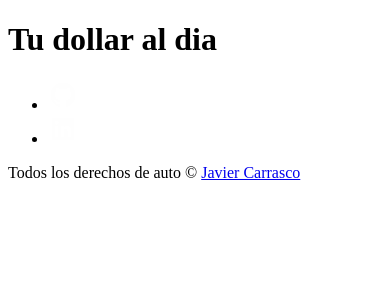
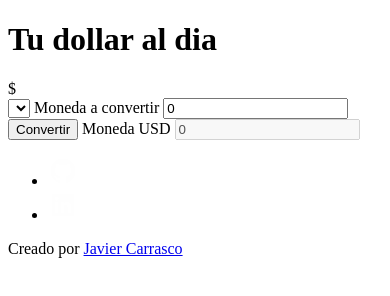
Before and after one commit to JavierCarrasco08/tu-dollar-al-dia, a website built with Vite: page index.html in a window 390 px wide. Built offline with nearby package versions, Linux system fonts and the light colour scheme; a web font is replaced by a local one.

Commit message:
feat: Structuring HTML with responsive layouts and semantic tags

```diff
--- a/index.html
+++ b/index.html
@@ -8,7 +8,7 @@
     <meta name="copyright" content="Javier Carrasco" />
     <meta
       name="description"
-      content="Esta es una aplicación para saber el precio del dollar en tu moneda natal, o en otras monedas internacionales. También podrías hacer conversion entre otros monedas." />
+      content="Esta es una aplicación para saber el precio del dollar en tu moneda natal, o en otras monedas internacionales. Funciona para las monedas de America del sur." />
     <meta
       name="keywords"
       content="Dollar, monedas, conversion, cambios, tasas, bolivares, dinero" />
@@ -47,9 +47,54 @@
       id="app"
       class="max-w-7xl ml-auto mr-auto overflow-x-hidden w-full h-full relative z-20 flex flex-col">
       <header class="p-3 flex-grow-0">
-        <h1 class="text-2xl font-bold">Tu dollar al dia</h1>
+        <h1 class="text-3xl font-bold sm:text-5xl 3xl:text-5xl">
+          Tu dollar al dia
+        </h1>
       </header>
-      <main class="flex-grow"></main>
+      <main
+        class="flex-grow flex flex-col items-center justify-center gap-4 sm:gap-8">
+        <div
+          class="flex items-center justify-center w-28 h-28 bg-dollar rounded-full sm:w-36 sm:h-36 2xl:w-44 2xl:h-44 3xl:w-48 3xl:h-48">
+          <span class="text-7xl sm:text-8xl 2xl:text-9xl 3xl:text-[136px]"
+            >&dollar;</span
+          >
+        </div>
+        <form
+          class="flex flex-col items-center gap-4 sm:w-2/5 sm:gap-8 2xl:w-3/5">
+          <div class="flex justify-center items-end gap-3 sm:w-full">
+            <select
+              name="country"
+              class="bg-background border-text border-solid border-2 focus:border-blue transition-colors duration-500 outline-none cursor-pointer text-text rounded sm:px-3 2xl:py-1 2xl:text-xl 3xl:text-2xl"
+              required></select>
+            <label
+              for="from"
+              class="flex flex-col sm:w-3/4 2xl:text-xl 3xl:text-2xl">
+              Moneda a convertir
+              <input
+                type="text"
+                name="from"
+                id="from"
+                value="0"
+                class="bg-transparent border-b-2 border-b-text border-b-solid text-lg outline-none transition-colors duration-500 focus:border-b-blue 2xl:text-2xl 2xl:border-b-4 3xl:text-3xl"
+                required />
+            </label>
+          </div>
+          <input
+            type="submit"
+            value="Convertir"
+            class="font-semibold bg-blue px-5 py-2 rounded border-transparent border-2 transition-colors duration-500 border-solid focus:border-text outline-none cursor-pointer 2xl:text-xl 3xl:text-3xl" />
+          <label for="to" class="flex flex-col w-full 2xl:text-xl 3xl:text-2xl">
+            Moneda USD
+            <input
+              type="text"
+              name="to"
+              id="to"
+              class="bg-transparent border-b-2 border-b-text border-b-solid text-lg transition-colors duration-500 xl:hover:border-b-blue 2xl:text-2xl 2xl:border-b-4 3xl:text-3xl"
+              value="0"
+              disabled="disabled" />
+          </label>
+        </form>
+      </main>
       <footer class="flex-grow-0 p-3">
         <ul class="w-full flex gap-2 pr-2 items-center justify-end mb-2">
           <li class="">
@@ -62,7 +107,7 @@
               <img
                 src="./src/assets/github.svg"
                 alt="Presionar aquí para ir a mi perfil de Github"
-                class="" />
+                class="sm:w-10 sm:h-10 xl:hover:-translate-y-2 transition-transform duration-500 2xl:w-12 2xl:h-12 3xl:w-16 3xl:h-16" />
             </a>
           </li>
           <li class="">
@@ -75,20 +120,22 @@
               <img
                 src="./src/assets/linkedin.svg"
                 alt="Presionar aquí para ir a mi perfil de LinkedIn"
-                class="" />
+                class="sm:w-10 sm:h-10 xl:hover:-translate-y-2 transition-transform duration-500 2xl:w-12 2xl:h-12 3xl:w-16 3xl:h-16" />
             </a>
           </li>
         </ul>
-        <p class="text-sm text-center font-semibold">
-          Todos los derechos de auto &copy;
+        <p
+          class="text-sm text-center font-semibold sm:text-xl 2xl:text-2xl 3xl:text-3xl">
+          Creado por
           <a
-            class="underline"
+            class="underline transition-colors duration-500 xl:hover:text-dollar focus:text-dollar"
             href="https://github.com/javiercarrasco08"
             target="_blank"
             rel="noopener noreferrer"
             title="Github"
             >Javier Carrasco</a
           >
+          <span id="date"></span>
         </p>
       </footer>
     </div>
```
